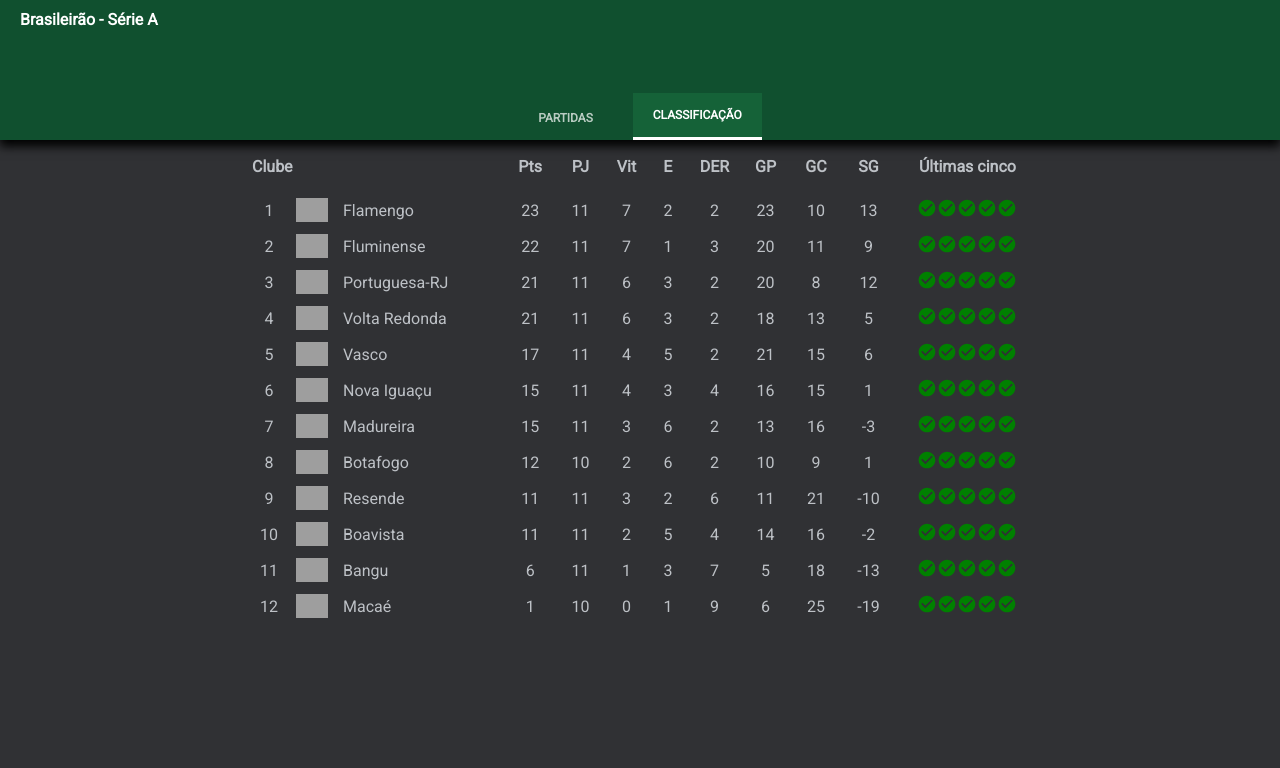
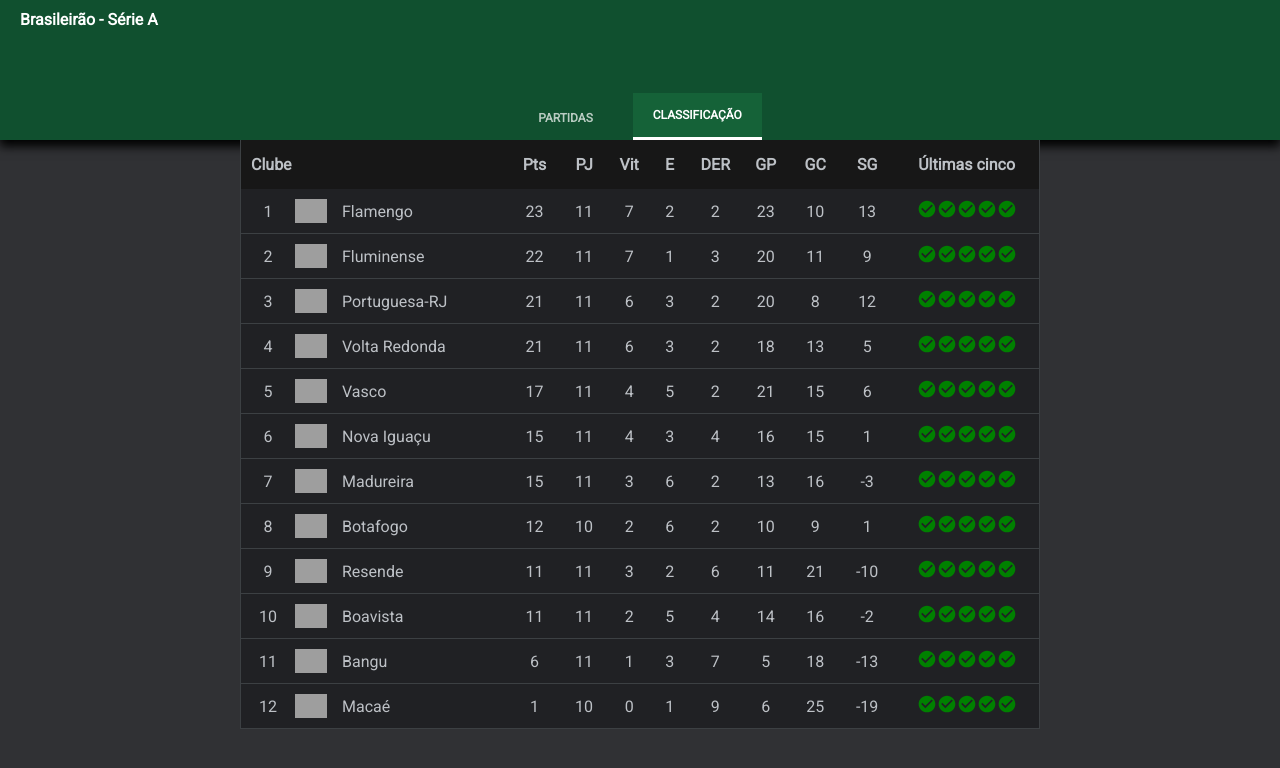
Before and after one commit to dinobergviana/fut-app, a Vue app: page /placing in a window 1280 px wide. Shown: the top 768 px of the page. Built offline with nearby package versions, Linux system fonts and the light colour scheme; grey boxes are pictures that could not be loaded.

Commit message:
finishes Placing component styling

```diff
--- a/src/views/Matches.vue
+++ b/src/views/Matches.vue
@@ -102,7 +102,7 @@
   .rounds__content--title {
     background: #171717;
     color: #bdc1c6;
-    padding: 10px 20px;
+    padding: 15px 10px;
   }
 
   .rounds__content--matches {
--- a/src/views/Placing.vue
+++ b/src/views/Placing.vue
@@ -89,13 +89,17 @@
   display: block;
   width: 100%;
   overflow-x: auto;
-  padding-bottom: 10px;
+  border-right: 1px solid #3c4043;
+  border-left: 1px solid #3c4043;
 
   table {
     width: 100%;
+    border-spacing: 0 0;
     color: #bdc1c6;
 
     thead tr {
+      background-color: #171717;
+
       .th__club {
         min-width: 260px;
         text-align: left;
@@ -108,7 +112,9 @@
 
     tbody tr {
       td {
-        padding: 5px 15px;
+        border-bottom: 1px solid #3c4043;
+        padding: 10px 15px;
+        background: #202124;
 
         .club-image {
           display: flex;
```
